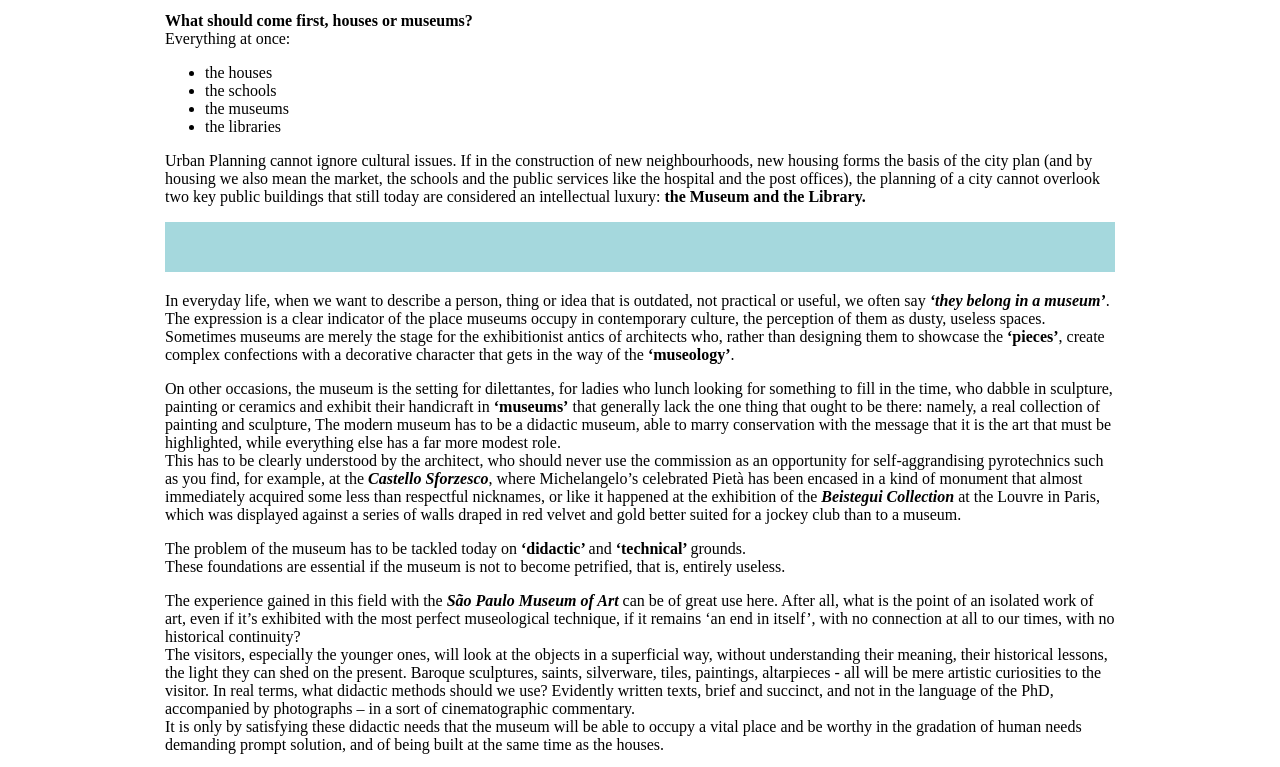
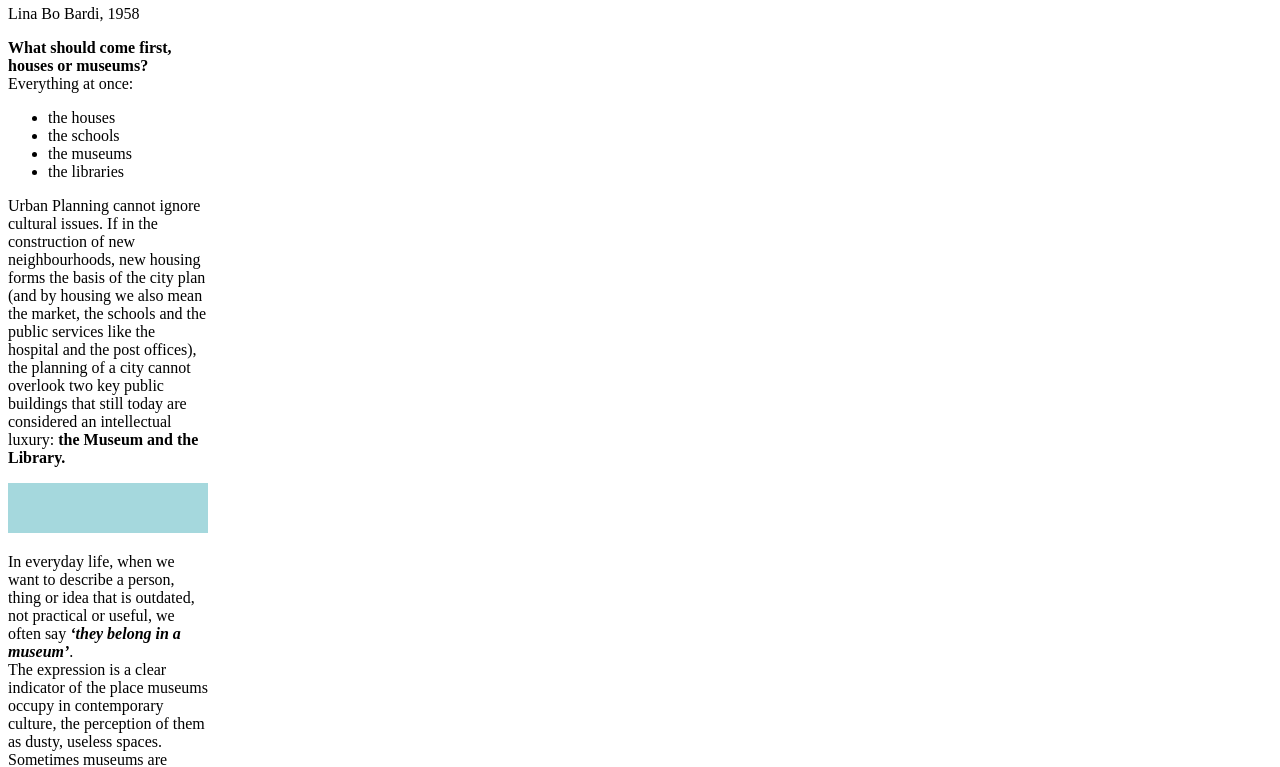
Before and after one commit to ManfeiShi/ARCHA4988, a plain HTML site: page Assignments/Week 02 Houses_or_Museums/index.html in a window 1280 px wide. Shown: the part 89-856 px from the top of the page. Drawn offline with Linux system fonts and the light colour scheme.

Commit message:
ARCHA4988

```diff
--- a/Assignments/Week 02 Houses_or_Museums/houses_or_museums/index.html
+++ b/Assignments/Week 02 Houses_or_Museums/index.html
@@ -6,7 +6,7 @@
 </head>
 <body>
 
-    <div style="width:950px;margin:auto;">
+    <div style="width:200px;height:200px;">
     <p><h2>HOUSES OR MUSEUMS?</h2></p>
     <p>Lina Bo Bardi, 1958</p>
 
```
Also changed, not shown: Assignments/Week 02 GSAPP_EVENT/index.html (renamed from Exercises/week 02/GSAPP_EVENT/index.html), 1 other file.
